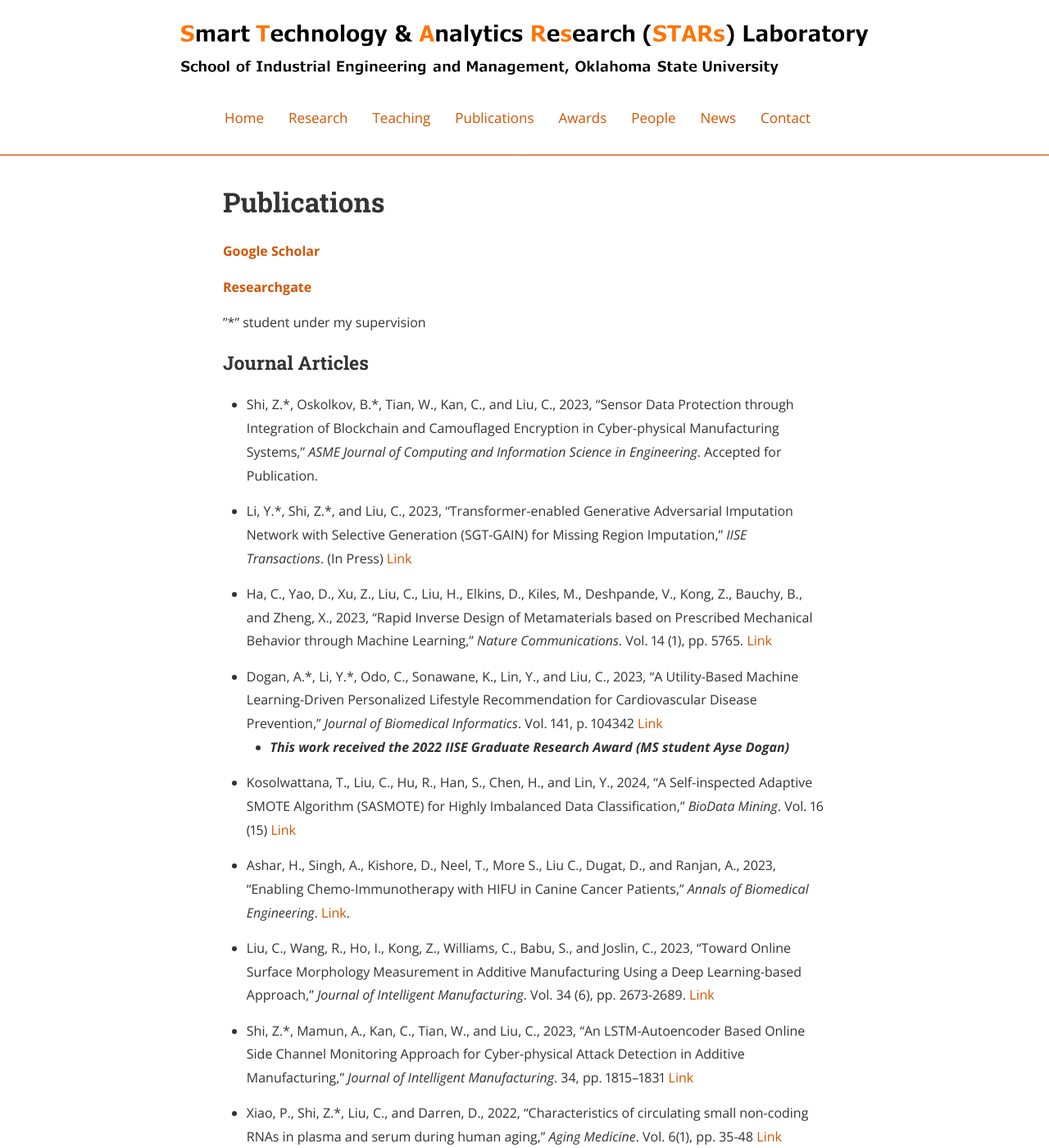
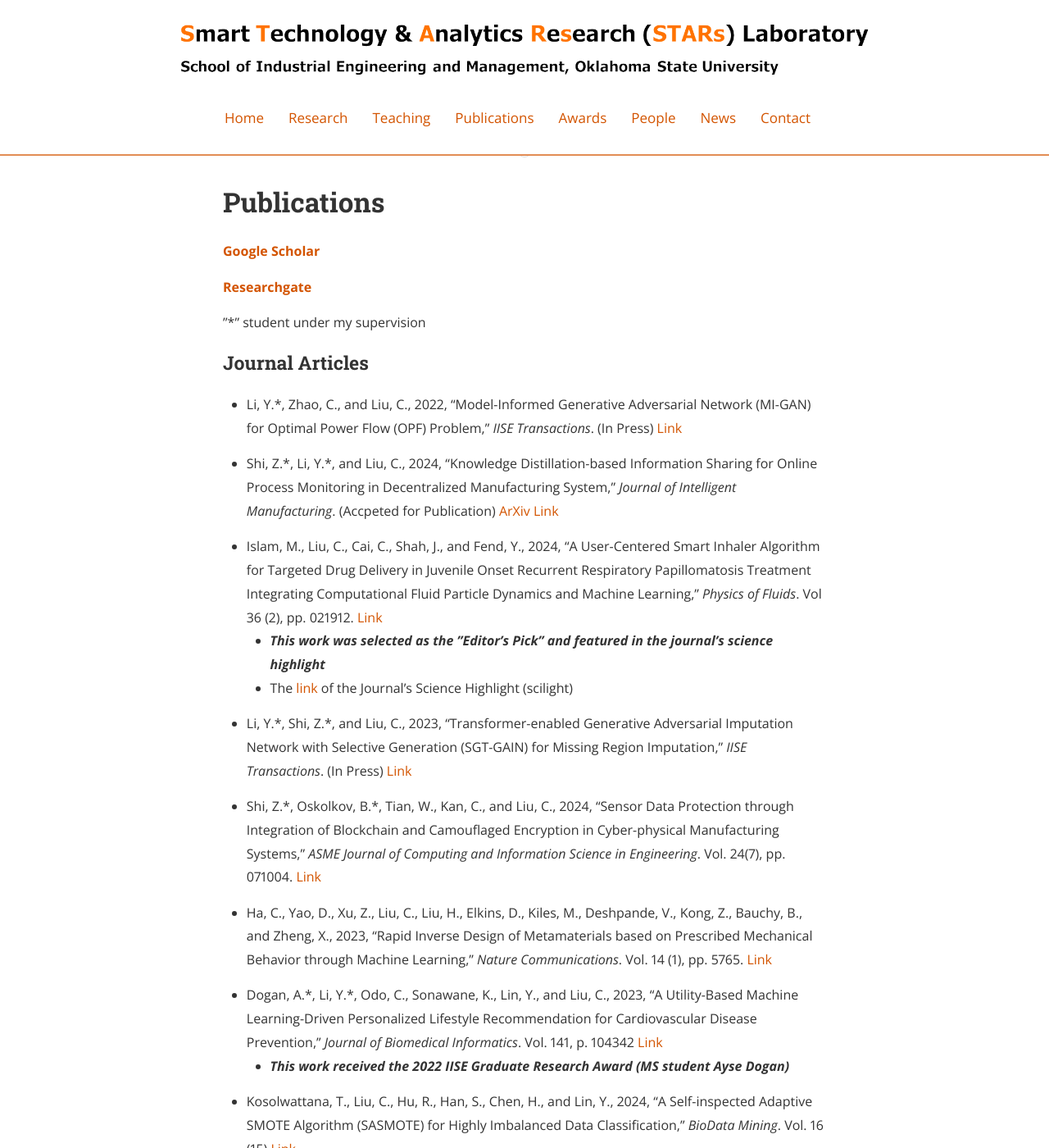
Before and after one commit to stars-laboratory/stars-laboratory.github.io, a Jekyll site: the page built from Dpublications.md, in a window 1280 px wide and 1400 px high. Shown: the whole window at 82% size. Built offline with Jekyll 4.4.1, drawn with Linux system fonts in a browser that asks for light colours; nearby versions of some CDN libraries; some of the changed text lies outside the part shown.

Commit message:
Update Dpublications.md

```diff
--- a/Dpublications.md
+++ b/Dpublications.md
@@ -15,9 +15,17 @@ main_nav: true
 
 ### Journal Articles
 
-* Shi, Z.\*, Oskolkov, B.\*, Tian, W., Kan, C., and Liu, C., 2023, “Sensor Data Protection through Integration of Blockchain and Camouflaged Encryption in Cyber-physical Manufacturing Systems,”  *ASME Journal of Computing and Information Science in Engineering*. Accepted for Publication.
+* Li, Y.\*, Zhao, C., and Liu, C., 2022, “Model-Informed Generative Adversarial Network (MI-GAN) for Optimal Power Flow (OPF) Problem," *IISE Transactions*. (In Press) [Link](https://doi.org/10.1080/24725854.2023.2286507)
+
+* Shi, Z.\*, Li, Y.\*, and Liu, C., 2024, “Knowledge Distillation-based Information Sharing for Online Process Monitoring in Decentralized Manufacturing System,” *Journal of Intelligent Manufacturing*. (Accpeted for Publication) [ArXiv Link](https://arxiv.org/abs/2302.01200)
+
+* Islam, M., Liu, C., Cai, C., Shah, J., and Fend, Y., 2024, “A User-Centered Smart Inhaler Algorithm for Targeted Drug Delivery in Juvenile Onset Recurrent Respiratory Papillomatosis Treatment Integrating Computational Fluid Particle Dynamics and Machine Learning,” *Physics of Fluids*. Vol 36 (2), pp. 021912. [Link](https://doi.org/10.1063/5.0186786)
+    * ***This work was selected as the ”Editor’s Pick” and featured in the journal’s science highlight***
+    * The [link](https://doi.org/10.1063/10.0025061) of the Journal's Science Highlight (scilight)
 
 * Li, Y.\*, Shi, Z.\*, and Liu, C., 2023, “Transformer-enabled Generative Adversarial Imputation Network with Selective Generation (SGT-GAIN) for Missing Region Imputation,” *IISE Transactions*. (In Press) [Link](https://doi.org/10.1080/24725854.2023.2193257)
+
+* Shi, Z.\*, Oskolkov, B.\*, Tian, W., Kan, C., and Liu, C., 2024, “Sensor Data Protection through Integration of Blockchain and Camouflaged Encryption in Cyber-physical Manufacturing Systems,”  *ASME Journal of Computing and Information Science in Engineering*. Vol. 24(7), pp. 071004. [Link](https://doi.org/10.1115/1.4063859)
 
 * Ha, C., Yao, D., Xu, Z., Liu, C., Liu, H., Elkins, D., Kiles, M., Deshpande, V., Kong, Z., Bauchy, B., and Zheng, X., 2023, “Rapid Inverse Design of Metamaterials based on Prescribed Mechanical Behavior
 through Machine Learning,” *Nature Communications*. Vol. 14 (1), pp. 5765. [Link](https://doi.org/10.1038/s41467-023-40854-1)
@@ -70,28 +78,30 @@ through Machine Learning,” *Nature Communications*. Vol. 14 (1), pp. 5765. [Li
 
 * Tootooni, M., Liu, C., Roberson, D., Rao, P., and Kong, Z., 2016, "Online Non-contact Surface Finish Measurement in Machining using Graph-based Image Analysis," *Journal of Manufacturing Systems*, Vol.41, pp.266-2. [Link](https://doi.org/10.1016/j.jmsy.2016.09.007)
 
+
 ### Pre-print articles
 
-* Li, Y.\*, Zhao, C., and Liu, C., 2022, “Model-Informed Generative Adversarial Network (MI-GAN) for Optimal Power Flow (OPF) Problem," *arXiv*. [Link](https://arxiv.org/abs/2206.01864)
-
-* Shi, Z.\*, Li, Y.\*, and Liu, C., 2022, “Knowledge Distillation-based Information Sharing for Online Process Monitoring in Decentralized Manufacturing System,” *arXiv*. [Link](https://arxiv.org/abs/2302.01200)
+* Shi, Z., Xie, T., Liu, C., and Li, Y., “Pseudo Replay-based Class Continual Learning for Online New Category Anomaly Detection in Additive Manufacturing,” *arXiv*. [Link](https://arxiv.org/abs/2312.02491)
 
 * Li, Y.\*, and Liu, C., 2023, “Attention-stacked Generative Adversarial Network (AS-GAN)-empowered Sensor Data Augmentation for Online Monitoring of Manufacturing System,” *arXiv*. [Link](https://arxiv.org/abs/2306.06268)
 
 * Li, Y.\*, Lin, Y., and Liu, C., 2022, “A Generative Adversarial Network-based Selective Ensemble Characteristic-to-Expression Synthesis (SE-CTES) Approach and Its Applications in Healthcare," *arXiv*. [Link](https://arxiv.org/abs/2205.14751)
    * ***This work received the Best Poster Award in the 2020 IJCAI BOOM Workshop***
 
+
 ### Conference Papers
 
-* Yangue, E.\*, Ye, Z., Kan, C., and Liu, C., 2023, “Integrated Deep Learning-based Online Layer-wise Surface Prediction of Additive Manufacturing,” *Manufacturing Letters*. Accepted.
+* Yangue, E.\*, Ye, Z., Kan, C., and Liu, C., 2023, “Integrated Deep Learning-based Online Layer-wise Surface Prediction of Additive Manufacturing,” *Manufacturing Letters*. Vol. 35, pp. 760-769. [Link](https://doi.org/10.1016/j.mfglet.2023.08.108)
 
-* Ye, Z., Liu, C., and Kan, C., 2023, “Stereo Vision enabled Flexible In-situ Process Authentication of Additive Manufacturing,” *Manufacturing Letters*. Accepted.
+* Ye, Z., Liu, C., and Kan, C., 2023, “Stereo Vision enabled Flexible In-situ Process Authentication of Additive Manufacturing,” *Manufacturing Letters*. Vol. 35, pp. 1155-1162. [Link](https://doi.org/10.1016/j.mfglet.2023.08.117)
 
-* Ray, B., Oskolkov, B.\*, Liu, C., Leblanc, Z., and Tian, W., 2023, “FFF-based Metal and Ceramic Additive Manufacturing: Production Scaleup from a Stream of Variation Analysis Perspective,” *Manufacturing Letters*. Accepted.
+* Ray, B., Oskolkov, B.\*, Liu, C., Leblanc, Z., and Tian, W., 2023, “FFF-based Metal and Ceramic Additive Manufacturing: Production Scaleup from a Stream of Variation Analysis Perspective,” *Manufacturing Letters*. Vol. 35, pp. 811-821. [Link](https://doi.org/10.1016/j.mfglet.2023.08.126)
 
 * O’Hara, J.\*, Li, Y.\*, Zhang, Z.∗, and Liu, C., 2023, “Data-driven Diabetic Retinopathy (DR) Prediction with the Assistance of a Score-based Diffusion Model,” *Proceedings of 2023 IISE Annual Conference*. Accepted.
+   * ***This work has been selected to present in the 2024 Research Day at the Capitol, which highlights the exceptional undergraduate research going on across the State of Oklahoma (Student: Jacob O’Hara)***
 
 * Slater, K.\*, Li, Y.\*, Wang, Y., Shan, Y., and Liu, C., 2023, “A Generative Adversarial Network (GAN)-Assisted Data Quality Monitoring Approach for Out-of-Distribution Detection of High Dimensional Data,” *Proceedings of 2023 IISE Annual Conference*. Accepted.
+   * ***This work won the 2nd place award of Undergraduate Student Technical Paper Competition, at the 2023 IISE South Central Regional Conference (Student: Kent Slater)***
 
 * Chen, Y., Chen, J., Liu, C., Liu, G., Ferrari, M., and Sundararajan, A., 2023, “Integrated Modeling and Optimal Operation of Multi-Energy System for Coastal Community,” *Proceedings of the 2023 IEEE International Conference on Electro Information Technology (eIT)*. [Link](https://doi.org/10.1109/eIT57321.2023.10187307)
 
```
